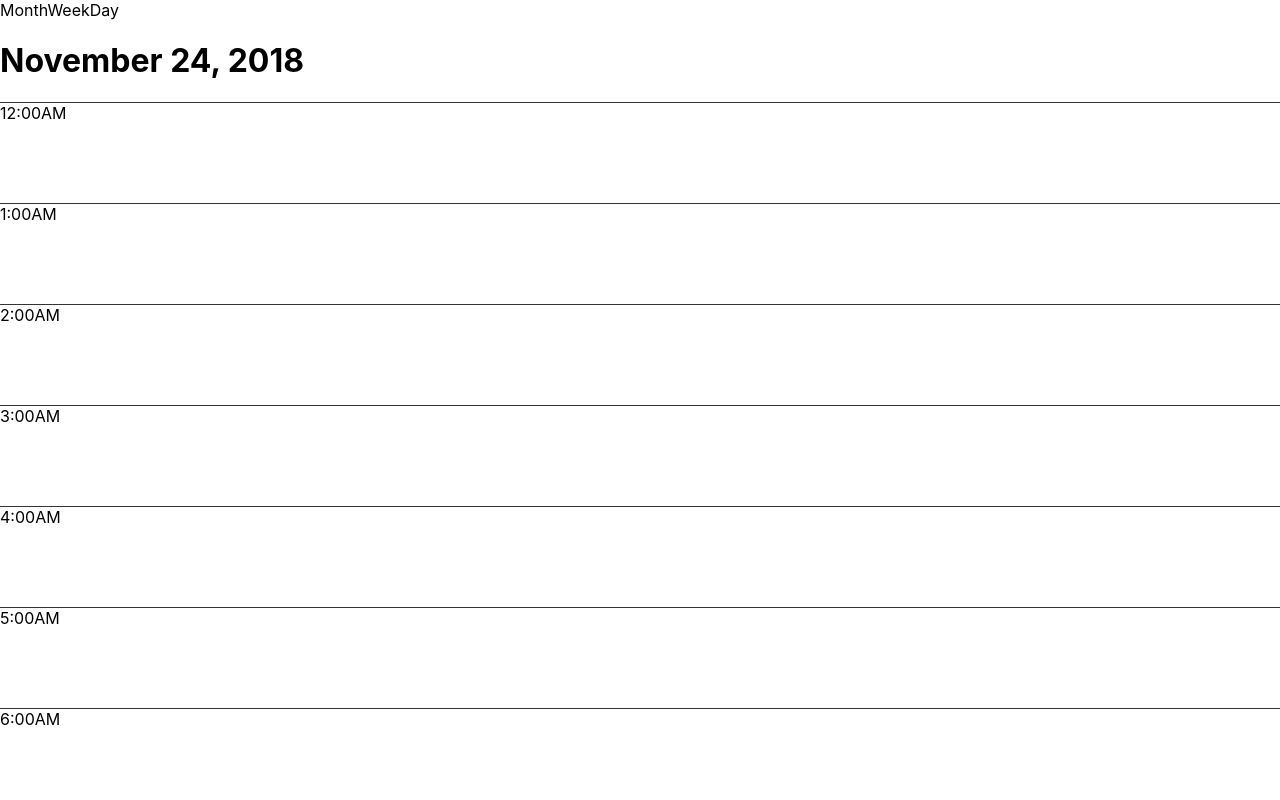
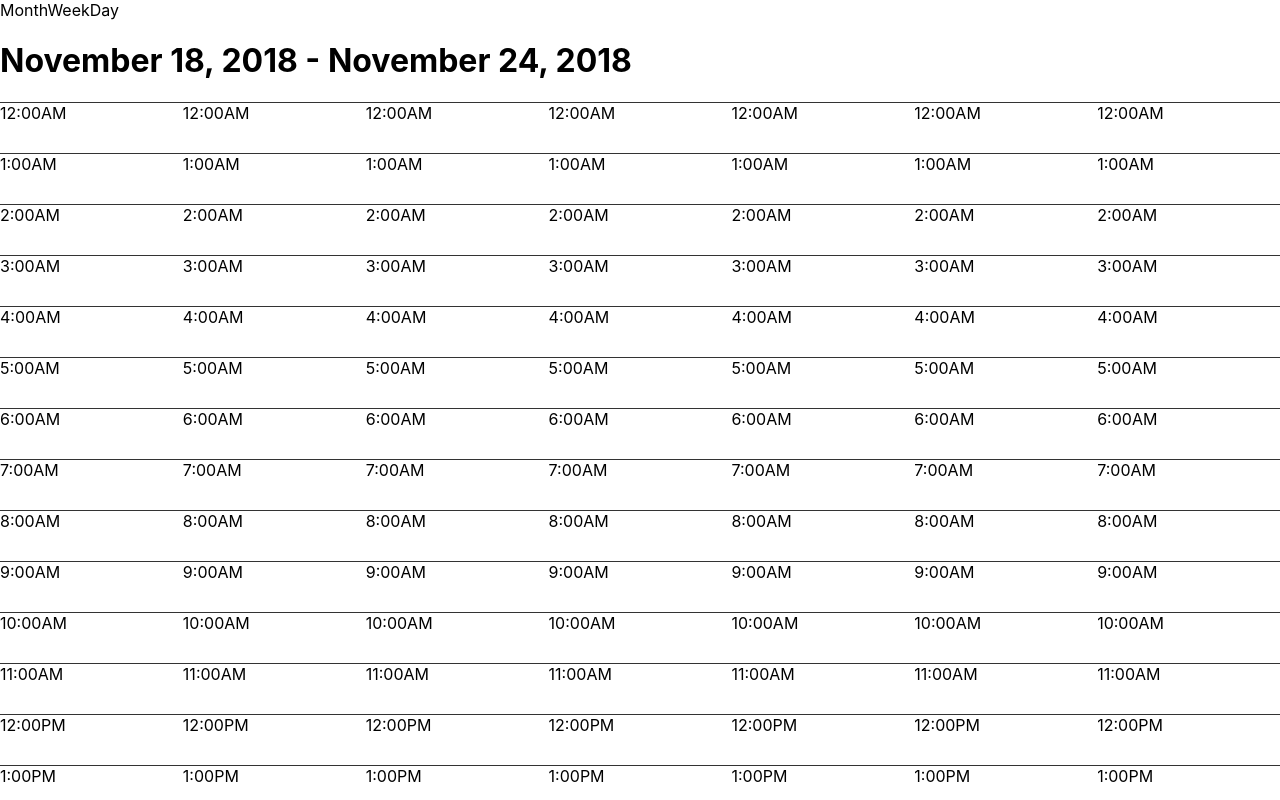
Before and after one commit to jf-t/calendar, a React app in the folder ui/: page / in a window 1280 px wide. Shown: the top 800 px of the page. Built offline with nearby package versions, Linux system fonts and the light colour scheme.

Commit message:
Rendered week view of calendar to match look of day view, but with 7 columns. still a lot of work to display things corectly

```diff
--- a/ui/src/components/calendar/calendar.jsx
+++ b/ui/src/components/calendar/calendar.jsx
@@ -22,7 +22,7 @@ class CalendarComponent extends Component {
     // Filters: 1 = month, 2 = week, 3 = day
     // TODO: at some point this needs to be set in localStorage
     this.state = {
-      filter: 3
+      filter: 2
     };
 
     this.switchFilter = this.switchFilter.bind(this);
--- a/ui/src/components/calendar/calendar.scss
+++ b/ui/src/components/calendar/calendar.scss
@@ -3,10 +3,18 @@
 }
 
 .calendar .hour {
-  height: 100px;
+  height: 50px;
   border-top: 1px solid #333;
 
   &:last-child {
     border-bottom: 1px solid #333;
   }
 }
+
+.flex {
+  display: flex;
+}
+
+.calendar .day {
+  width: 100%;
+}
--- a/ui/src/components/calendar/dayCalendar.jsx
+++ b/ui/src/components/calendar/dayCalendar.jsx
@@ -1,4 +1,6 @@
 import React, { Component } from 'react';
+
+import DayViewComponent from './dayView';
 
 import { connect } from 'react-redux';
 
@@ -6,37 +8,7 @@ class DayCalendarComponent extends Component {
   constructor (props) {
     super (props);
 
-    this.renderDay = this.renderDay.bind(this);
     this.todaysDate = this.todaysDate.bind(this);
-  }
-
-  renderDay () {
-    let hours = [];
-    for (var i = 0; i < 24; i++) {
-      let isAm = (Math.floor(i / 12) === 0) ? true : false;
-      let formattedHour = ((i === 12) || (i === 0)) ? 12 : (i % 12);
-
-      formattedHour += `:00${isAm ? 'AM' : 'PM'}`;
-
-      let hour = (
-        <div className="hour">
-          <span className="hourIndication">
-            { formattedHour }
-          </span>
-          <div className="hourBlock">
-
-          </div>
-        </div>
-      );
-
-      hours.push(hour);
-    }
-
-    return (
-      <div className="dayContainer">
-        { hours }
-      </div>
-    );
   }
 
   todaysDate () {
@@ -53,7 +25,7 @@ class DayCalendarComponent extends Component {
   }
 
   render () {
-    let day = this.renderDay();
+    let day = <DayViewComponent />
 
     let currentDay = this.todaysDate();
     return (
@@ -62,7 +34,7 @@ class DayCalendarComponent extends Component {
 
         { day }
       </div>
-    )
+    );
   }
 }
 
--- /dev/null
+++ b/ui/src/components/calendar/dayView.jsx
@@ -0,0 +1,61 @@
+import React, { Component } from 'react';
+
+import { connect } from 'react-redux';
+
+class DayViewComponent extends Component {
+  constructor (props) {
+    super (props);
+
+    this.renderDay = this.renderDay.bind(this);
+  }
+
+  renderDay () {
+    let hours = [];
+    for (var i = 0; i < 24; i++) {
+      let isAm = (Math.floor(i / 12) === 0) ? true : false;
+      let formattedHour = ((i === 12) || (i === 0)) ? 12 : (i % 12);
+
+      formattedHour += `:00${isAm ? 'AM' : 'PM'}`;
+
+      let hour = (
+        <div className="hour">
+          <span className="hourIndication">
+            { formattedHour }
+          </span>
+          <div className="hourBlock">
+
+          </div>
+        </div>
+      );
+
+      hours.push(hour);
+    }
+
+    return (
+      <div className="dayContainer">
+        { hours }
+      </div>
+    );
+  }
+
+
+  render () {
+    let day = this.renderDay();
+
+    return (
+      <div className="day">
+        { day }
+      </div>
+    );
+  }
+}
+
+const mapStateToProps = state => ({
+
+});
+
+const mapDispatchToProps = dispatch => ({
+
+});
+
+export default connect(mapStateToProps, mapDispatchToProps) (DayViewComponent);
--- a/ui/src/components/calendar/weekCalendar.jsx
+++ b/ui/src/components/calendar/weekCalendar.jsx
@@ -2,18 +2,86 @@ import React, { Component } from 'react';
 
 import { connect } from 'react-redux';
 
+import DayViewComponent from './dayView';
 
 class WeekCalendarComponent extends Component {
   constructor (props) {
     super (props);
+
+    this.todaysDate = this.todaysDate.bind(this);
+  }
+
+  // Copied directly from dayView, need to make render util file soon
+  todaysDate (stamp) {
+    let date = (stamp ?  new Date(stamp) : new Date());
+
+    let months = ['January', 'February', 'March', 'April', 'May', 'June',
+                  'July', 'August', 'September', 'October', 'November', 'December'];
+
+    let month = months[date.getMonth()];
+    let year = date.getFullYear();
+    let day = date.getDate();
+
+    return [year, month, day];
+  }
+
+  renderWeek () {
+    let today = this.todaysDate(),
+        todayDate = new Date(today);
+
+    let sunday = new Date(todayDate);
+    sunday.setDate(todayDate.getDate() - todayDate.getDay());
+
+    let week = [sunday];
+
+    let day;
+    let idx = 1;
+    while (idx <= 6) {
+      day = new Date(sunday);
+      day.setDate(sunday.getDate() + idx);
+
+      week.push(day);
+      day = null;
+
+      idx += 1;
+    }
+
+    let weekStart = this.todaysDate(sunday);
+    let weekEnd = this.todaysDate(week[6]);
+
+    let months = ['January', 'February', 'March', 'April', 'May', 'June',
+                  'July', 'August', 'September', 'October', 'November', 'December'];
+
+    let weekDates = `${weekStart[1]} ${weekStart[2]}, ${weekStart[0]} -
+                     ${weekEnd[1]} ${weekEnd[2]}, ${weekEnd[0]}`;
+
+    let dayObjs = [
+      <DayViewComponent />,
+      <DayViewComponent />,
+      <DayViewComponent />,
+      <DayViewComponent />,
+      <DayViewComponent />,
+      <DayViewComponent />,
+      <DayViewComponent />
+    ];
+
+    return {
+      week: dayObjs,
+      weekDates
+    };
   }
 
   render () {
+    let week = this.renderWeek();
     return (
-      <div>
-        <h1>Week Calendar</h1>
+      <div className="week">
+        <h1>{ week.weekDates }</h1>
+
+        <div className="flex">
+          { week.week }
+        </div>
       </div>
-    )
+    );
   }
 }
 
```
